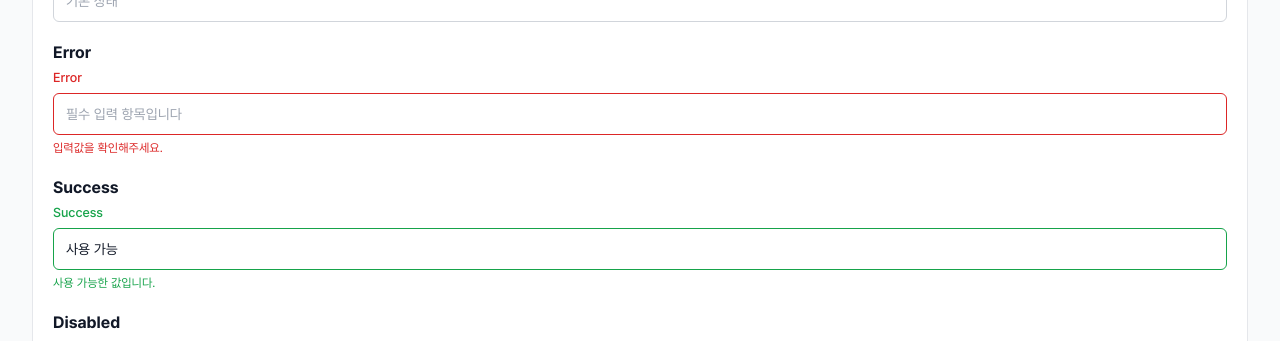
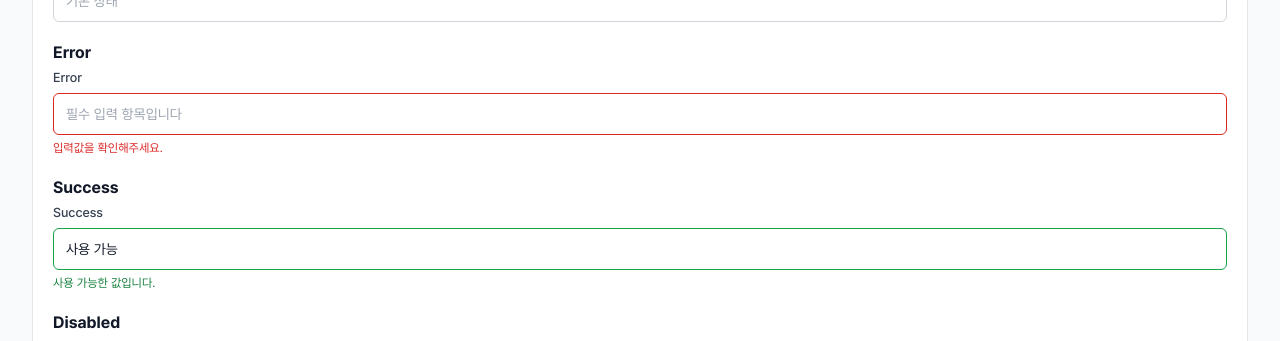
Before and after one commit to yumin-pub/ars-admin-ui, a React (Vite) app: page /ui/input in a window 1280 px wide. Shown: the part 459-800 px from the top of the page. Built offline with nearby package versions, Linux system fonts and the light colour scheme.

Commit message:
fix(styles): keep field label color and darken success message for contrast    chore(styles): recompile css with updated field colors

```diff
--- a/src/styles/components/_input.scss
+++ b/src/styles/components/_input.scss
@@ -224,7 +224,7 @@
         border-color: $error;
     }
 
-    .ui-field__label,
+    // 라벨은 기본 색을 유지하고 메시지에만 상태 색을 적용한다.
     .ui-field__message {
         color: $error;
     }
@@ -235,9 +235,8 @@
         border-color: $success;
     }
 
-    .ui-field__label,
     .ui-field__message {
-        color: $success;
+        color: $success-text;
     }
 }
 
--- a/src/styles/components/_select.scss
+++ b/src/styles/components/_select.scss
@@ -147,7 +147,7 @@
         border-color: $error;
     }
 
-    .ui-select-field__label,
+    // 라벨은 기본 색을 유지하고 메시지에만 상태 색을 적용한다.
     .ui-select-field__message {
         color: $error;
     }
@@ -158,9 +158,8 @@
         border-color: $success;
     }
 
-    .ui-select-field__label,
     .ui-select-field__message {
-        color: $success;
+        color: $success-text;
     }
 }
 
--- a/src/styles/tokens/_primitive.scss
+++ b/src/styles/tokens/_primitive.scss
@@ -33,5 +33,7 @@ $neutral-disabled: #f7f7f7;
 // status
 $success: #16a34a;
 $warning: #f59e0b;
+// 흰 배경 위 글자용 (대비 4.5:1 이상)
+$success-text: #15803d;
 $error: #dc2626;
 $info: #2563eb;
```
